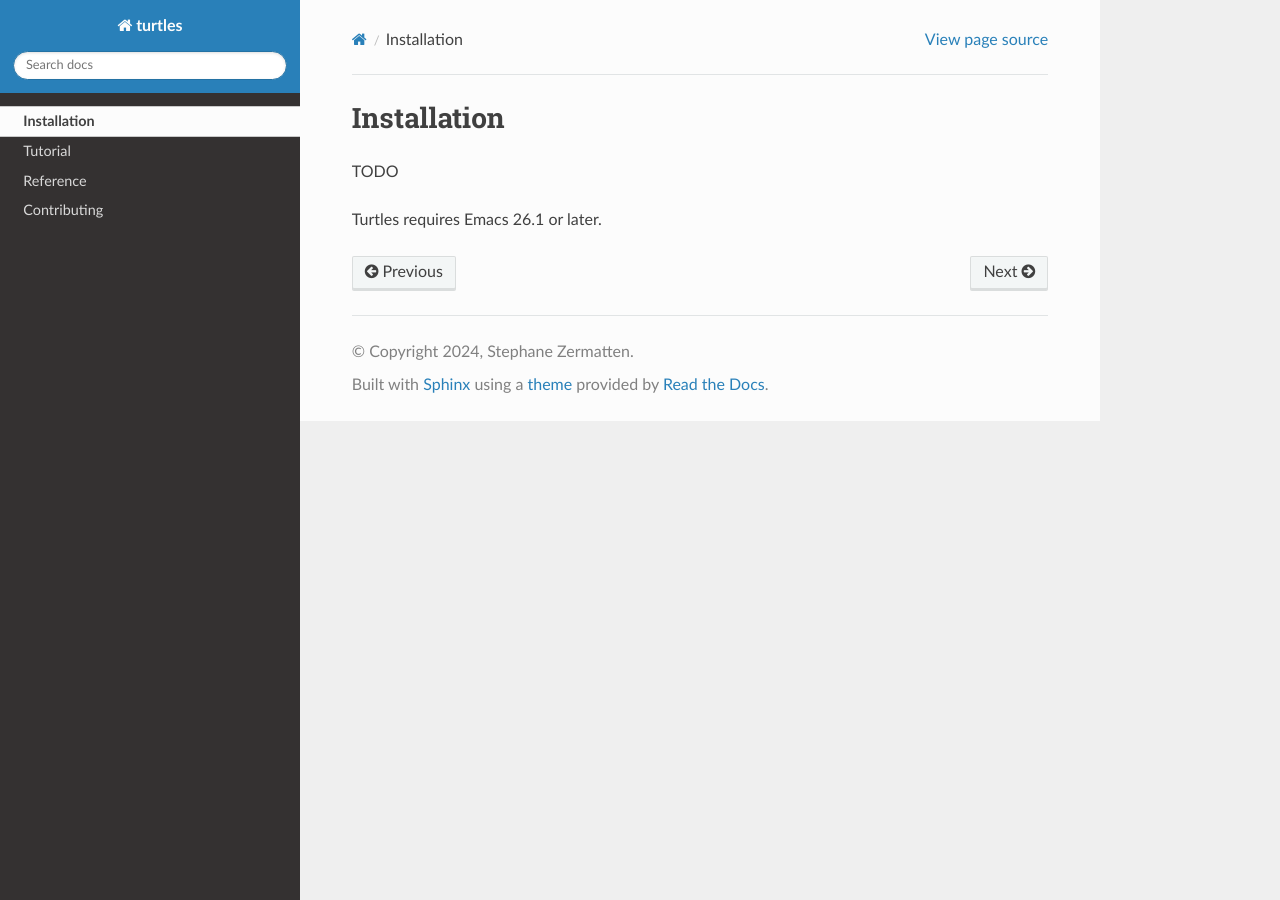
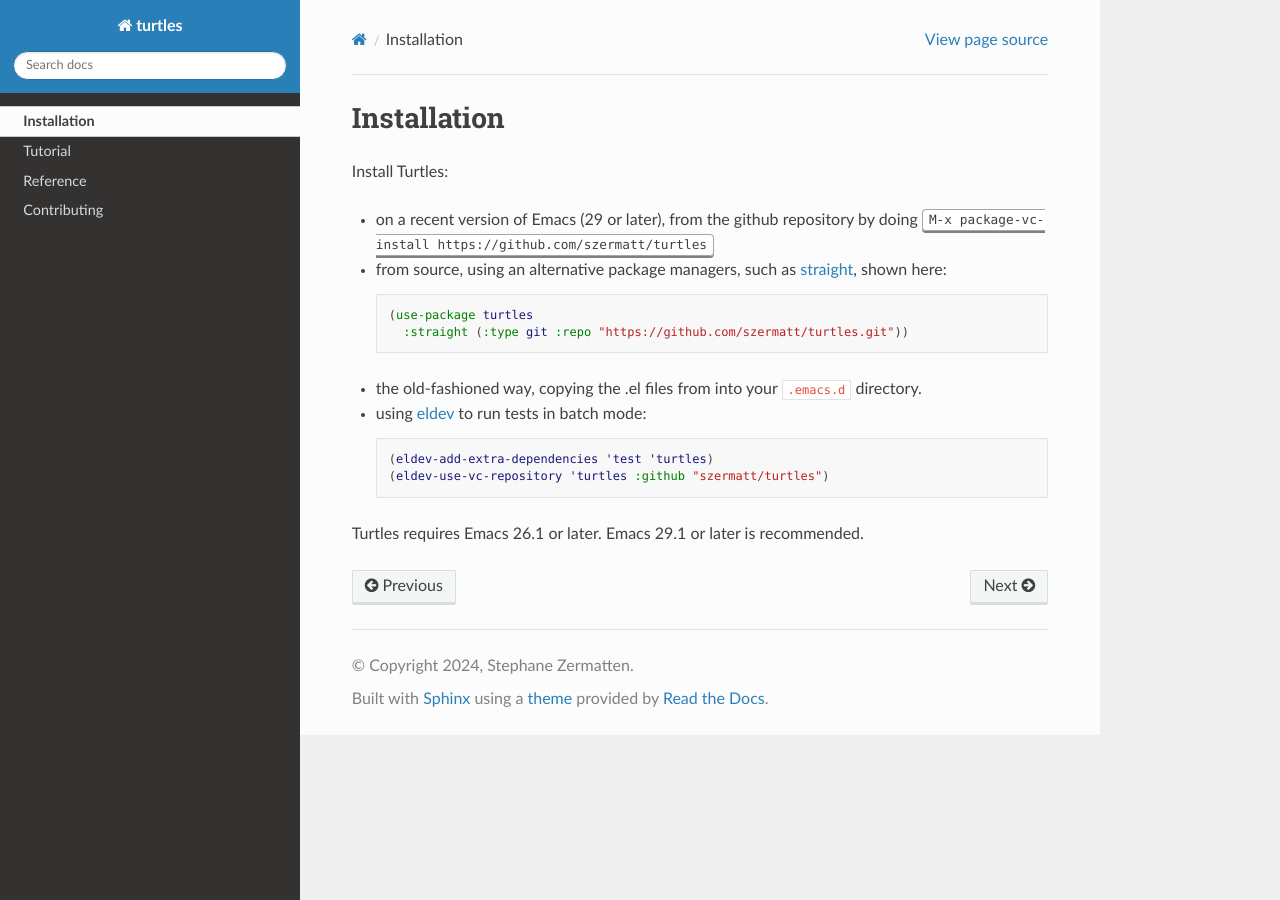
Before and after one commit to emacsmirror/turtles, a Sphinx documentation site: the page built from docs/source/install.rst, in a window 1280 px wide. Built offline with Sphinx 7.4.7 and the Read the Docs theme 3.1.0, drawn with Linux system fonts in a browser that asks for light colours.

Commit message:
docs: Fill in install section.

```diff
--- a/docs/source/install.rst
+++ b/docs/source/install.rst
@@ -3,6 +3,28 @@
 Installation
 ============
 
-TODO
+Install Turtles:
 
-Turtles requires Emacs 26.1 or later.
+- on a recent version of Emacs (29 or later), from the
+  github repository by doing :kbd:`M-x package-vc-install
+  https://github.com/szermatt/turtles`
+
+- from source, using an alternative package managers, such as `straight
+  <https://github.com/radian-software/straight.el>`_, shown here:
+
+  .. code-block:: elisp
+
+    (use-package turtles
+      :straight (:type git :repo "https://github.com/szermatt/turtles.git"))
+
+- the old-fashioned way, copying the .el files from into your
+  :file:`.emacs.d` directory.
+
+- using `eldev <https://github.com/emacs-eldev/eldev>`_ to run tests in batch mode:
+
+  .. code-block:: elisp
+
+    (eldev-add-extra-dependencies 'test 'turtles)
+    (eldev-use-vc-repository 'turtles :github "szermatt/turtles")
+
+Turtles requires Emacs 26.1 or later. Emacs 29.1 or later is recommended.
```
Also changed, not shown: 1 other file.
